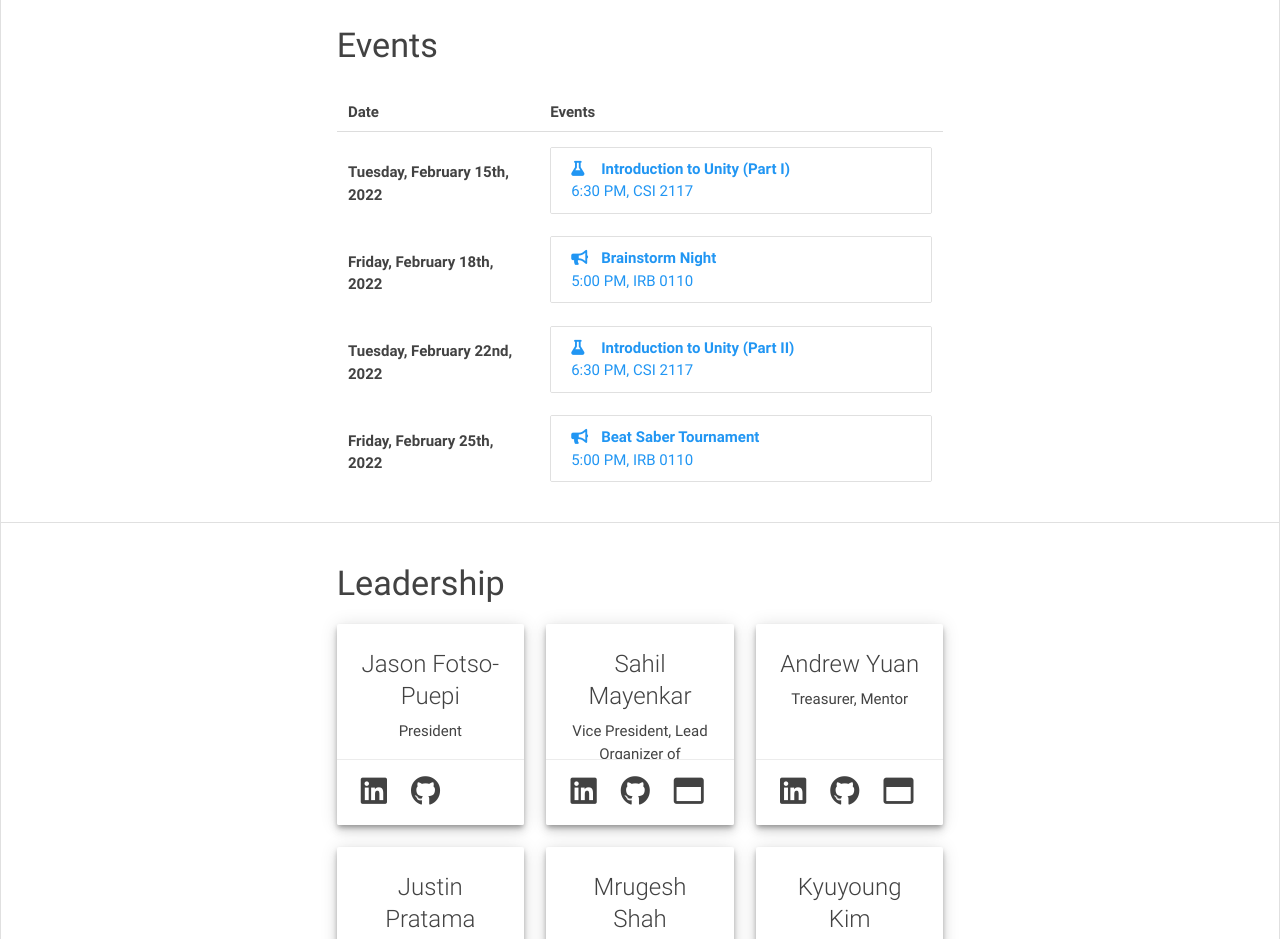
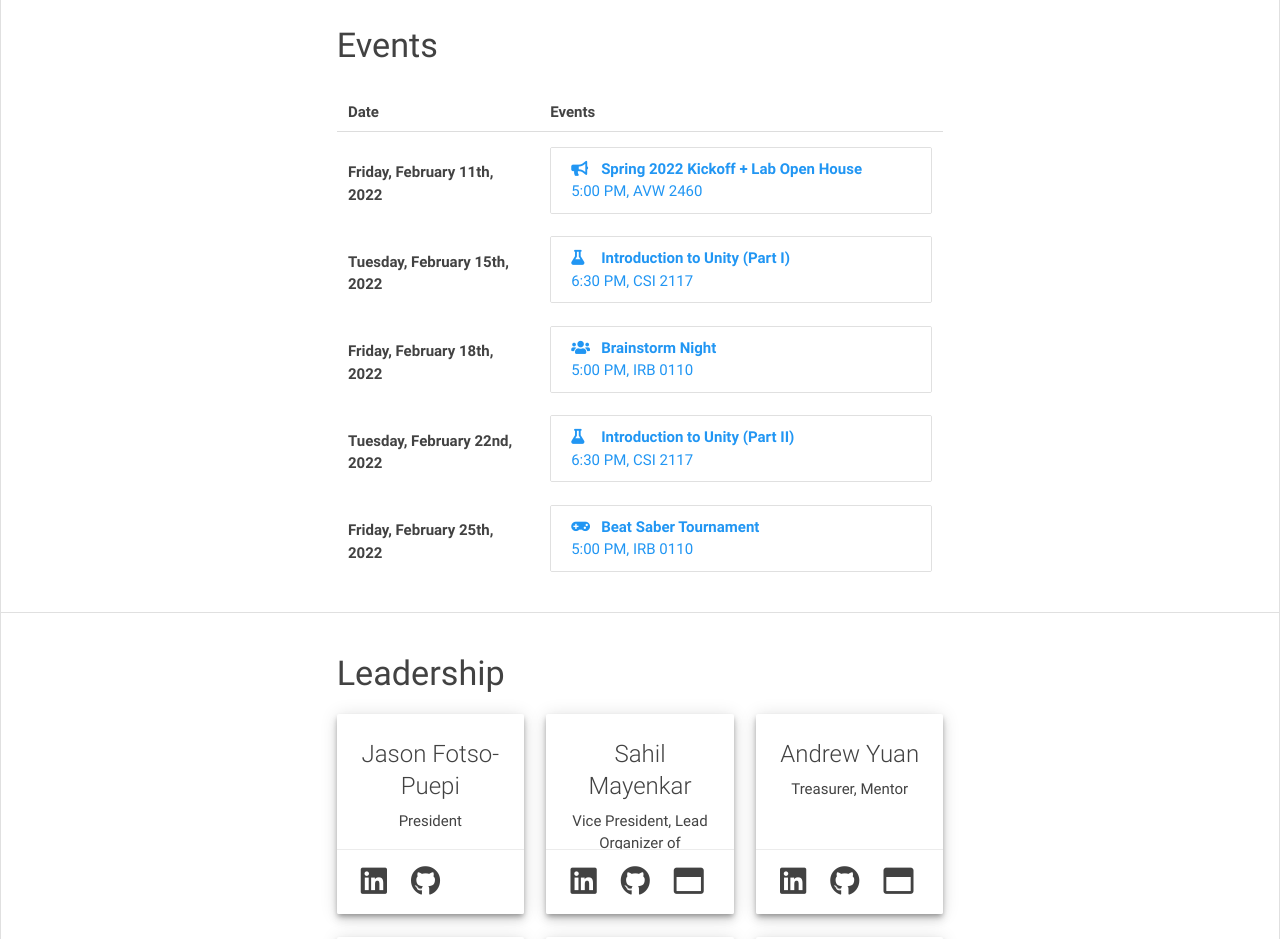
Before and after one commit to umdxrclub/xrc-prev-website, a React (Create React App) app: page / in a window 1280 px wide. Shown: the part 1060-1999 px from the top of the page. Built offline with nearby package versions, Linux system fonts and the light colour scheme.

Commit message:
Fixed event icons and added back Kickoff

```diff
--- a/src/XR_CONSTANTS.js
+++ b/src/XR_CONSTANTS.js
@@ -113,6 +113,14 @@ module.exports = Object.freeze({
 	// fa_icon is flask for workshops, bullhorn for kickoffs, certificate for reality night, and users for social events
 	EVENTS_INFORMATION : [
 		{
+			'name' : 'Spring 2022 Kickoff + Lab Open House',
+			'date' : new Date(2022, 1, 11),
+			'time' : '5:00 PM',
+			'location' : 'AVW 2460',
+			'url' : 'https://terplink.umd.edu/event/7868701',
+			'fa_icon' : 'fa-bullhorn'
+		},
+		{
 			'name' : 'Introduction to Unity (Part I)',
 			'date' : new Date(2022, 1, 15),
 			'time' : '6:30 PM',
@@ -126,7 +134,7 @@ module.exports = Object.freeze({
 			'time' : '5:00 PM',
 			'location' : 'IRB 0110',
 			'url' : 'https://terplink.umd.edu/event/7899939',
-			'fa_icon' : 'fa-bullhorn'
+			'fa_icon' : 'fa-users'
 		},
 		{
 			'name' : 'Introduction to Unity (Part II)',
@@ -142,9 +150,8 @@ module.exports = Object.freeze({
 			'time' : '5:00 PM',
 			'location' : 'IRB 0110',
 			'url' : 'https://terplink.umd.edu/event/7901068',
-			'fa_icon' : 'fa-bullhorn'
+			'fa_icon' : 'fa-gamepad'
 		}
-
 
 	],
 });
```
